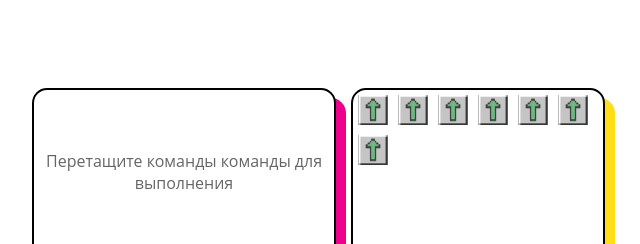
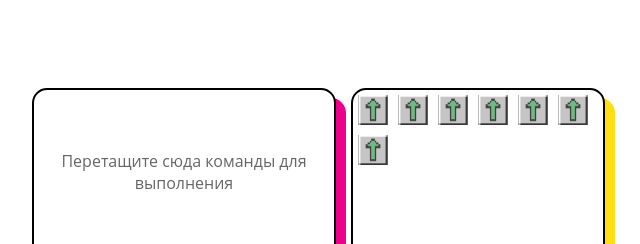
Before and after one commit to IlyaPoV/homja, a plain HTML site: page exercises/1.html in a window 1280 px wide. Shown: the part 167-411 px from the top of the page, 23-663 px from the left. Drawn offline with Linux system fonts and the light colour scheme.

Commit message:
fix content

```diff
--- a/exercises/1.html
+++ b/exercises/1.html
@@ -13,7 +13,7 @@
             <div class="comand">
                 <div class="container" data-task="1">
                     <div class="challenge-area" id="parent">
-                        <div class="text-hint">Перетащите команды команды для выполнения</div>
+                        <div class="text-hint">Перетащите сюда команды для выполнения</div>
                     </div>
                     <div class="challenge-area" id="house" draggable="false">
                         <div class="checher fwd" data-info="fwd"></div>
```
Also changed, not shown: exercises/2.html (+1 -1 lines).
